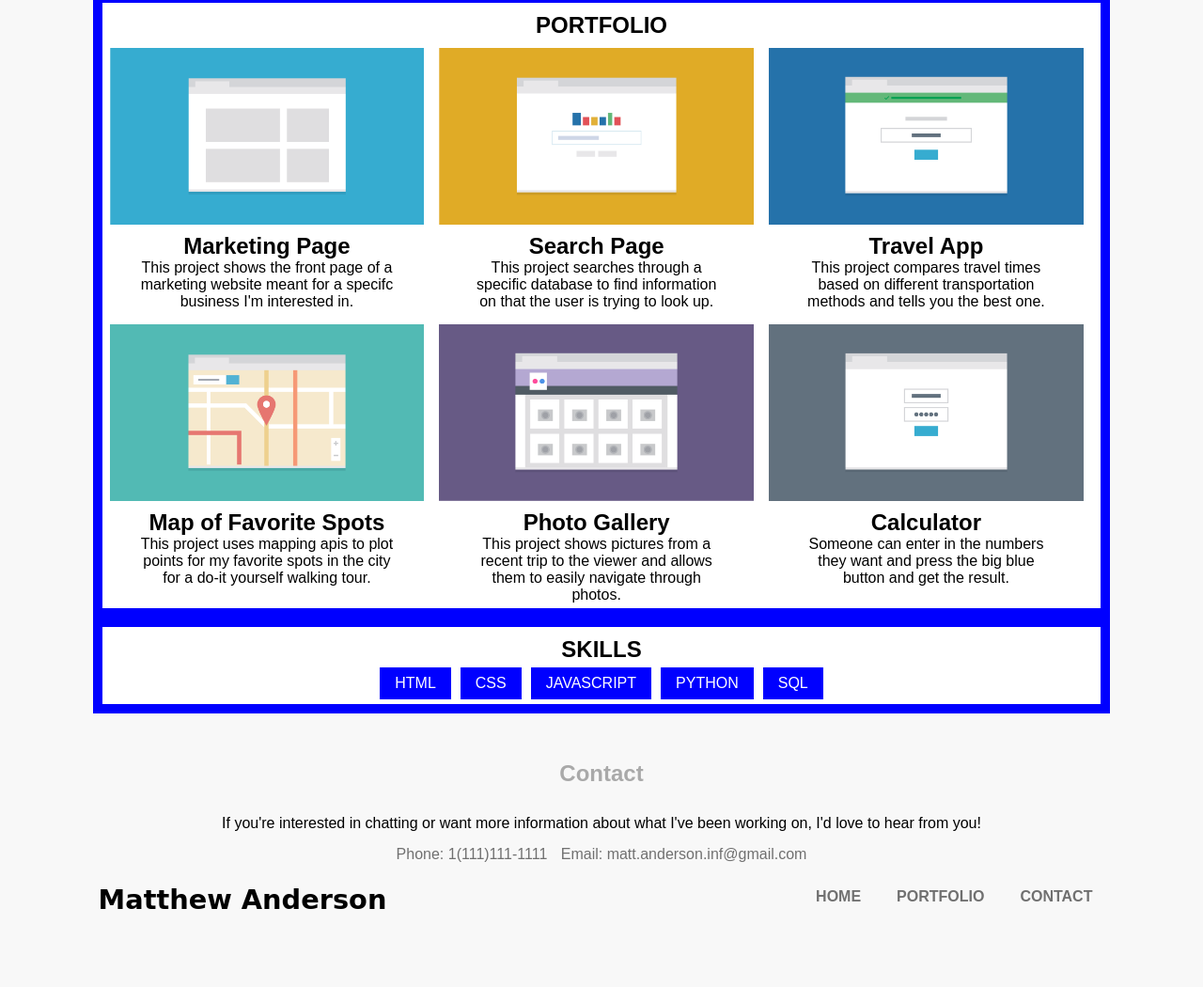
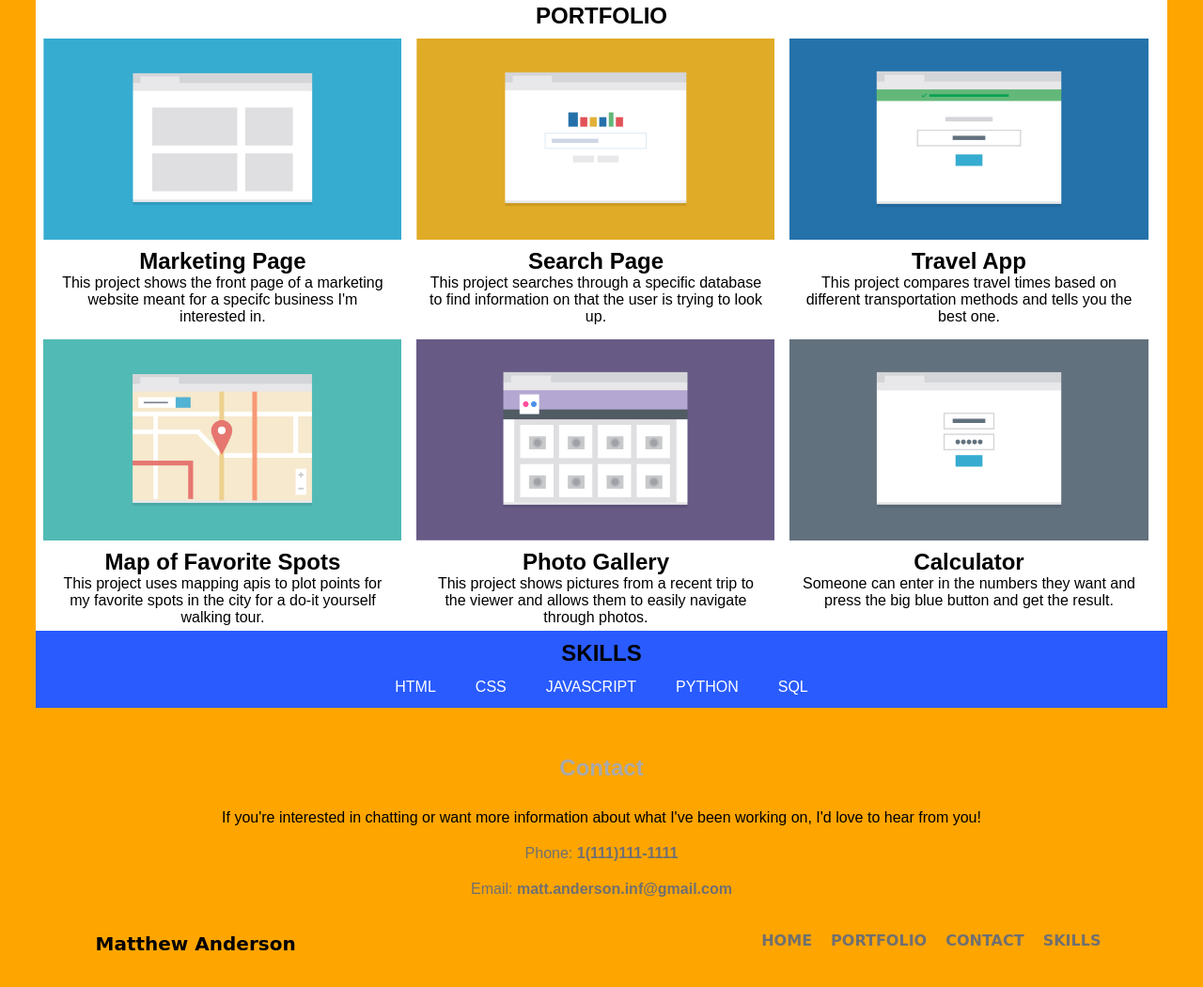
Before and after one commit to mattandersoninf/TTHUnit2Project, a plain HTML site: page index.html in a window 1280 px wide. Shown: the part 558-1608 px from the top of the page at 94% size. Before the commit the page ends 1561 px from the top, so only its background shows below. Drawn offline with Linux system fonts and the light colour scheme.

Commit message:
Finalized project
Background color is changed for the whole page, the atags were place in the list items in the css, alt were given for each img

```diff
--- a/css/style.css
+++ b/css/style.css
@@ -5,20 +5,21 @@
 	padding: 0;
 }
 
-div, p, li, a{
+div, p, .skill{
     font-family:'Nanum Gothic', sans-serif;
 }
 h2, h3, h4{
 	font-family: 'Montserrat', sans-serif;
 }
 
-h1, .footer-name{
+h1, .footer-name, .nav-item{
 	font-family: 'Jomhuria', cursive;
 }
 
 a{
 	text-decoration: none;
 	color:#707070;
+	padding:5px;
 }
 
 a:hover{
@@ -37,7 +38,7 @@ body{
 	margin-left: auto;
 	margin-right: auto;
 	text-align: center;
-	background: #f8f8f8;
+	background: orange;
 	margin: 8px;
 }
 
@@ -63,6 +64,7 @@ header{
 	padding-bottom: 10px;
 }
 
+
 .container{
 	width:90%;
 	text-align: center;
@@ -78,12 +80,6 @@ header{
 	background: white;
 }
 
-.nav-item:hover{
-	transform: translateY(-2px);
-	transition: 0.3s;
-	background: #8f8f8f;
-}
-
 .profile-img{
 	width: 100%;
 	padding-top: 5px;
@@ -96,10 +92,17 @@ header{
 
 /* Main */
 
+#portfolio{
+	background:white;
+}
+
 #portfolio, #skills{
 	padding-top: 10px;
-	background: white;
-	border: 10px solid blue;
+	width: 100%;
+}
+
+#skills{
+	background: #295bff;
 }
 
 .body-header{
@@ -112,6 +115,10 @@ img.portfolio-img{
 	display: inline-block;
 }
 
+.portfolio-project{
+	padding-bottom:5px;
+}
+
 
 .portfolio-project-description{
 	max-width:90%;
@@ -122,11 +129,9 @@ img.portfolio-img{
 .skill{
 	font-size:12px;
 	padding: 0.5em 1em 0.5em 1em;
-	background: blue;
 	color:white;
 	margin:5px;
 }
-
 
 /* Main  End*/
 
@@ -209,6 +214,7 @@ footer{
 	}
 
 	.profile-message{
+		color: white;
 		margin-top: 5%;
 		font-size: 1.4em;
 		margin-bottom: 5%;
@@ -236,6 +242,11 @@ footer{
 		margin: auto;
 	}
 
+	.portfolio-project-description{
+		max-height: 120px;
+		max-width: 360px;
+	}
+
 	.skill-container{
 		display:table;
 		margin:auto;
@@ -247,13 +258,18 @@ footer{
 	}
 
 	.footer-name{
-		font-size: 1.8rem;
+		font-size: 20px;
+		margin-left: 0;
 	}
 
 	.footer-nav{
 		display:inline-block;
-		margin: auto;
+		margin-right: 0;
 		float: right;
+	}
+
+	.footer-nav .nav-item{
+		padding: 2px;
 	}
 
 	.footer-button{
@@ -280,7 +296,6 @@ footer{
 	.main-title{
 		margin-right: auto;
 		justify-content: flex-end;
-		text-align: none;
 	}
 
 	.nav-container{
@@ -300,7 +315,7 @@ footer{
 
 	.portfolio-project-description{
 		max-height: 140px;
-		max-width: 270px;
+		max-width: 360px;
 	}
 
 	body{
--- a/index.html
+++ b/index.html
@@ -18,10 +18,10 @@
 						<h1 class="main-title">Matthew Anderson</h1>
 						<nav class="nav-container">
 							<ul class="nav">
-								<a href="index.html" class="nav-item"><li>Home</li></a>
-								<a href="#portfolio" class="nav-item"><li>Portfolio</li></a>
-								<a href="#contact" class="nav-item"><li>Contact</li></a>
-								<a href="#skills" class="nav-item"><li>Skills</li></a>
+								<li class="nav-item"><a href="index.html">Home</a></li>
+								<li class="nav-item"><a href="#portfolio">Portfolio</a></li>
+								<li class="nav-item"><a href="#contact">Contact</a></li>
+								<li class="nav-item"><a href="#skills">Skills</a></li>
 							</ul>
 						</nav>
 					</div>
@@ -46,42 +46,42 @@
 				<div class="container" id="portfolio">
 					<h2 class="body-header">Portfolio</h2>
 					<div class="portfolio-project">
-						<img src="images/portfolio-1.png" class="portfolio-img">
+						<img src="images/portfolio-1.png" class="portfolio-img" alt="marketing-page-img">
 						<h2 class="portfolio-project-title">Marketing Page</h2>
 						<div class="portfolio-project-description">
 							This project shows the front page of a marketing website meant for a specifc business I'm interested in.
 						</div>
 					</div>
 					<div class="portfolio-project">
-						<img src="images/portfolio-2.png" class="portfolio-img">
+						<img src="images/portfolio-2.png" class="portfolio-img" alt="search-page-img">
 						<h2 class="portfolio-project-title">Search Page</h2>
 						<div class="portfolio-project-description">
 							This project searches through a specific database to find information on that the user is trying to look up.
 						</div>
 					</div>
 					<div class="portfolio-project">
-							<img src="images/portfolio-3.png" class="portfolio-img">
+							<img src="images/portfolio-3.png" class="portfolio-img" alt="travel-img">
 							<h2 class="portfolio-project-title">Travel App</h2>
 							<div class="portfolio-project-description">
 								This project compares travel times based on different transportation methods and tells you the best one.
 							</div>
 					</div>
 					<div class="portfolio-project">
-						<img src="images/portfolio-4.png" class="portfolio-img">
+						<img src="images/portfolio-4.png" class="portfolio-img" alt="spot-map-img">
 						<h2 class="portfolio-project-title">Map of Favorite Spots</h2>
 						<div class="portfolio-project-description">
 							This project uses mapping apis to plot points for my favorite spots in the city for a do-it yourself walking tour.
 						</div>
 					</div>
 					<div class="portfolio-project">
-						<img src="images/portfolio-5.png" class="portfolio-img">
+						<img src="images/portfolio-5.png" class="portfolio-img" alt="gallery-img">
 						<h2 class="portfolio-project-title">Photo Gallery</h2>
 						<div class="portfolio-project-description">
 							This project shows pictures from a recent trip to the viewer and allows them to easily navigate through photos.
 						</div>
 					</div>
 					<div class="portfolio-project">
-						<img src="images/portfolio-6.png" class="portfolio-img">
+						<img src="images/portfolio-6.png" class="portfolio-img" alt="calculator-img">
 						<h2 class="portfolio-project-title">Calculator</h2>
 						<div class="portfolio-project-description">
 							Someone can enter in the numbers they want and press the big blue button and get the result.
@@ -108,24 +108,29 @@
 					<p class= footer-p>
 						If you're interested in chatting or want more information about what I've been working on, I'd love to hear from you!
 					</p>
-					<a class= footer-p>
-						Phone: 1(111)111-1111
-					</a>
-					<a class= footer-p>
-						Email: matt.anderson.inf@gmail.com
-					</a>
+					<div  class= footer-p>
+						<a href="tel:11111111111">
+							Phone: <b>1(111)111-1111</b>
+						</a>
+					</div>
+					<div class= footer-p>
+						<a href="mailto:matt.anderson.inf@gmail.com">
+							Email: <b>matt.anderson.inf@gmail.com</b>
+						</a>
+					</div>
 				</div>
 				<div class="back-to-top">
 					<div class="container">
 						<h4 class="footer-name">Matthew Anderson</h4>
 						<div class="footer-nav">
 							<ul>
-								<a href="index.html" class="nav-item"><li>Home</li></a>
-								<a href="#portfolio" class="nav-item"><li>Portfolio</li></a>
-								<a href="#contact" class="nav-item"><li>Contact</li></a>
+								<li class="nav-item"><a href="index.html">Home</a></li>
+								<li class="nav-item"><a href="#portfolio">Portfolio</a></li>
+								<li class="nav-item"><a href="#contact">Contact</a></li>
+								<li class="nav-item"><a href="#skills">Skills</a></li>
 							</ul>
 						</div>
-						<a href="index.html"class="footer-button"><h4>BACK TO TOP</h4></a>
+						<a href="index.html" class="footer-button"><h4>BACK TO TOP</h4></a>
 					</div>
 				</div>
 			</footer>
```
